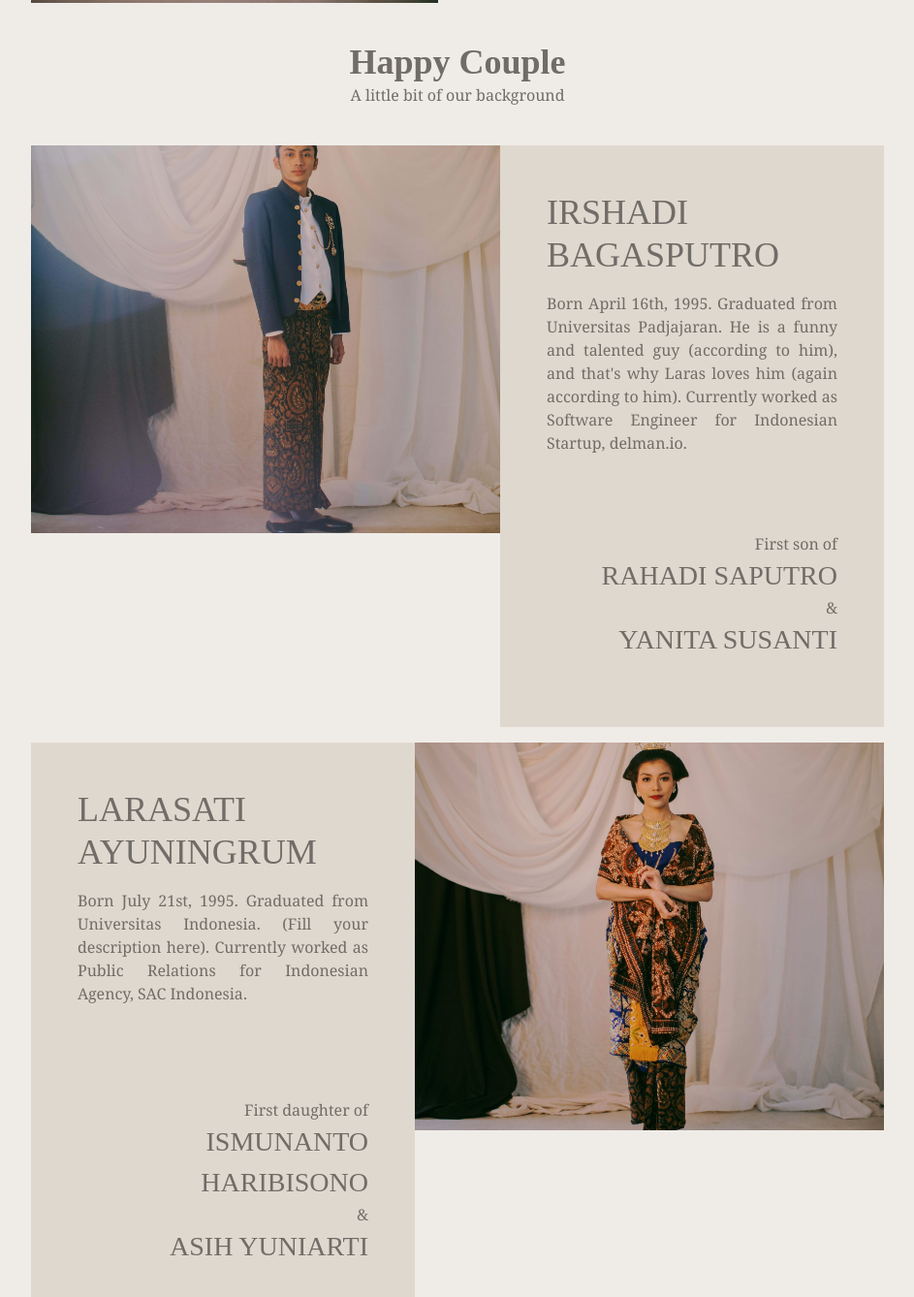
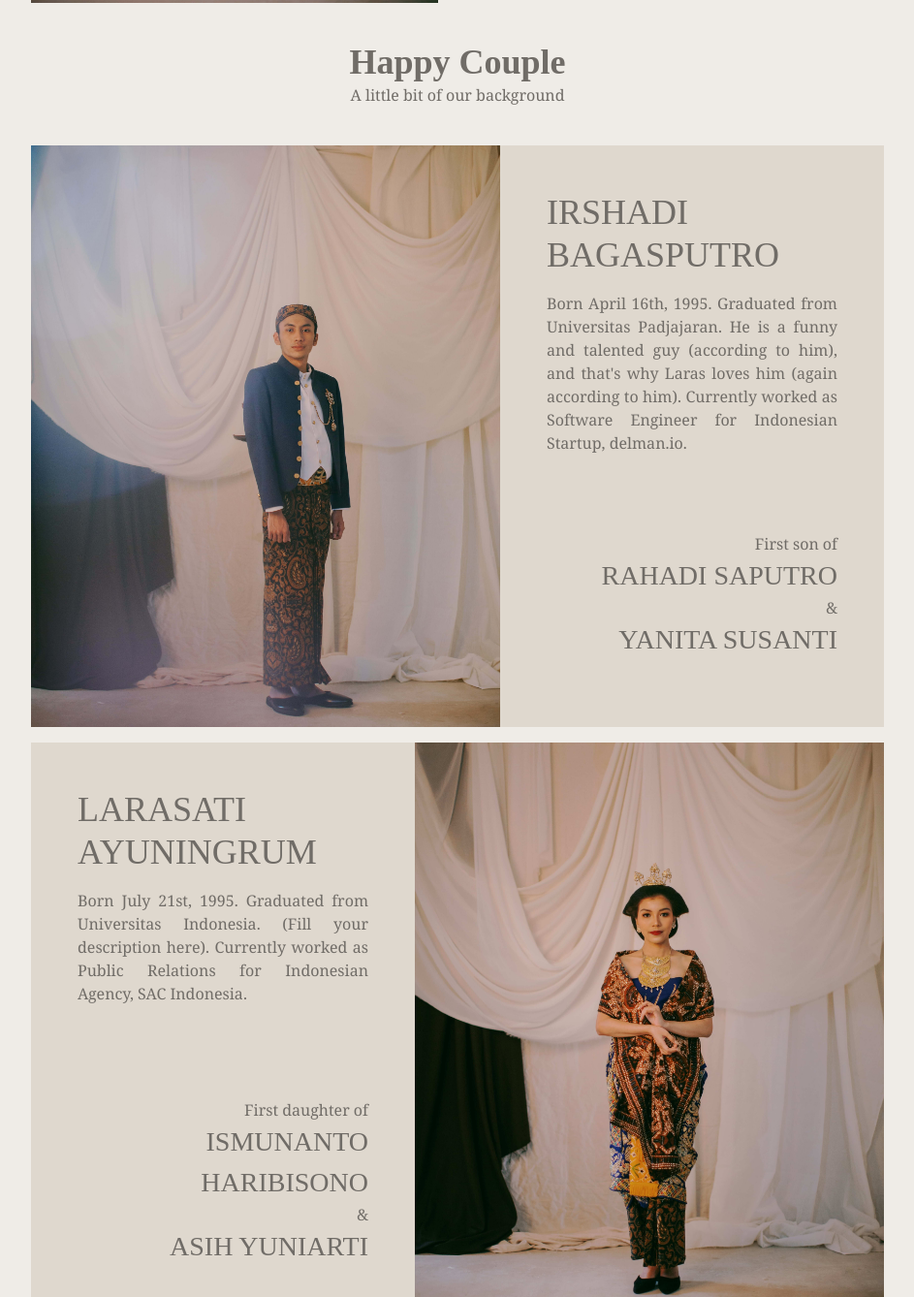
Before and after one commit to irshadi/wedding-site, a Gatsby site: page / in a window 1280 px wide. Shown: the part 1454-2792 px from the top of the page at 97% size, without its empty margins (168-1111 px from the left). Built offline with nearby package versions, Linux system fonts and the light colour scheme; Gatsby itself is replaced by a stand-in of ours.

Commit message:
fix: image size on desktop

```diff
--- a/src/views/Couple.js
+++ b/src/views/Couple.js
@@ -18,13 +18,13 @@ export const CoupleViews = () => {
       />
       <Flex flexDir="column">
         <Flex flexDir={["column", "row"]} h={["auto", "37.5em"]} w="100%">
-          <Flex w={["100%", "55%"]} maxH={["25em", "auto"]}>
+          <Flex w={["100%", "55%"]} maxH={["25em", "37.5em"]}>
             <Image
               w="100%"
               src={`images/${theme}_irshadi.jpg`}
               fit="cover"
               fallback={<FallbackImage />}
-              objectPosition={["0% 75%"]}
+              objectPosition={["center center"]}
             />
           </Flex>
           <Flex
@@ -82,6 +82,7 @@ export const CoupleViews = () => {
           flexDir={["column-reverse", "row"]}
           h={["auto", "37.5em"]}
           mt={["1em"]}
+          w="100%"
         >
           <Flex w={["100%", "45%"]} bg={bgBoxColor} fontFamily="Georgia">
             <Box p={["2em", "3em"]} textAlign="start">
@@ -129,13 +130,13 @@ export const CoupleViews = () => {
               </Box>
             </Box>
           </Flex>
-          <Flex w={["100%", "55%"]} maxH={["25em", "auto"]}>
+          <Flex w={["100%", "55%"]} maxH={["25em", "37.5em"]}>
             <Image
               w="100%"
               src={`images/${theme}_larasati.jpg`}
               fit="cover"
               fallback={<FallbackImage />}
-              objectPosition={["0% 62.5%"]}
+              objectPosition={["center center"]}
             />
           </Flex>
         </Flex>
--- a/src/views/Header.js
+++ b/src/views/Header.js
@@ -20,7 +20,7 @@ export const HeaderViews = () => {
     COLOR_MAP.BEIGE_TINT_1,
     COLOR_MAP.DARK_GRAY_SHADE_1
   );
-  const objectPosition = useColorModeValue("0% 70%", "0% 50%");
+  const objectPosition = useColorModeValue("center 70%", "center 40%");
 
   return (
     <Flex w="100%" h="40em" flexDir={["column", "row"]}>
@@ -65,9 +65,6 @@ export const HeaderViews = () => {
               fontSize="1em"
               fontFamily="Georgia"
               fontWeight="normal"
-              // _hover={{ bg: lightestColor, opacity: 1 }}
-              // _active={{ bg: lightestColor, opacity: 1 }}
-              // _selected={{ bg: lightestColor, opacity: 1 }}
             >
               Watch
             </Button>
```
